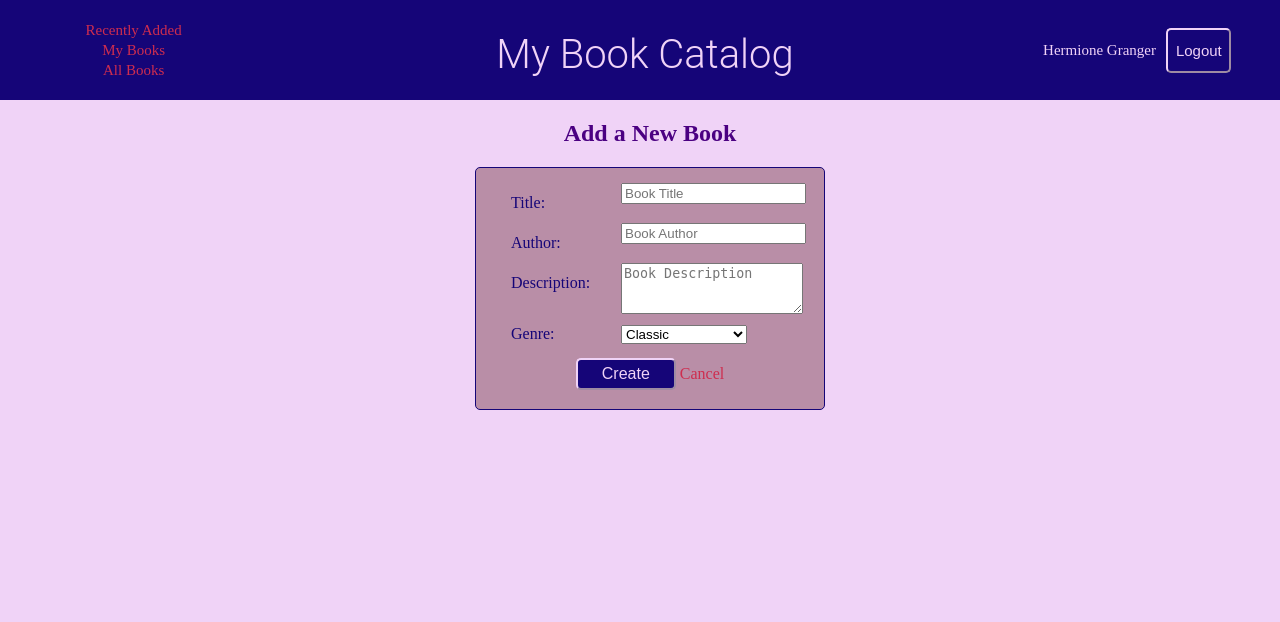
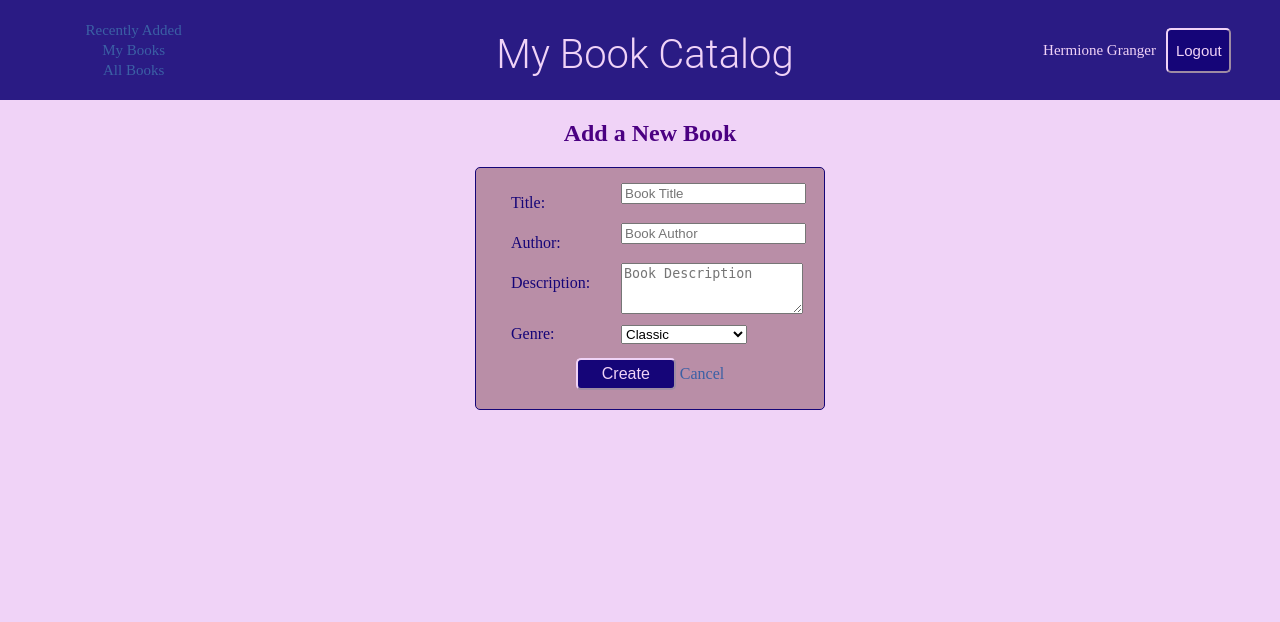
Before and after one commit to sarah-thomens/item-catalog-project, a Flask app: page /book/add in a window 1280 px wide. Shown: the top 622 px of the page. Run offline with Flask 2, Linux system fonts and the light colour scheme; a user stored in the database is signed in; some libraries are stand-ins or nearby versions.

Commit message:
Made colors better.

```diff
--- a/catalog/static/styles.css
+++ b/catalog/static/styles.css
@@ -1,13 +1,13 @@
 /*--GENERAL CSS----------------------------------------------------------------*/
 a
 {
-	color: #CE2D4F;
+	color: #3b60a5;
 	text-decoration: none;
 }
 
 a:hover
 {
-	color: #CE2D4F;
+	color: #3b60a5;
 	text-shadow: 1px 1px #8d6a9f;
 	padding: 5px;
 	border: 2px solid #8d6a9f;
@@ -69,7 +69,7 @@ header
 	display: flex;
 	flex-direction: row;
 	height: 100px;
-	background-color: #150578;
+	background-color: #2a1b84;
 }
 
 header nav
```
